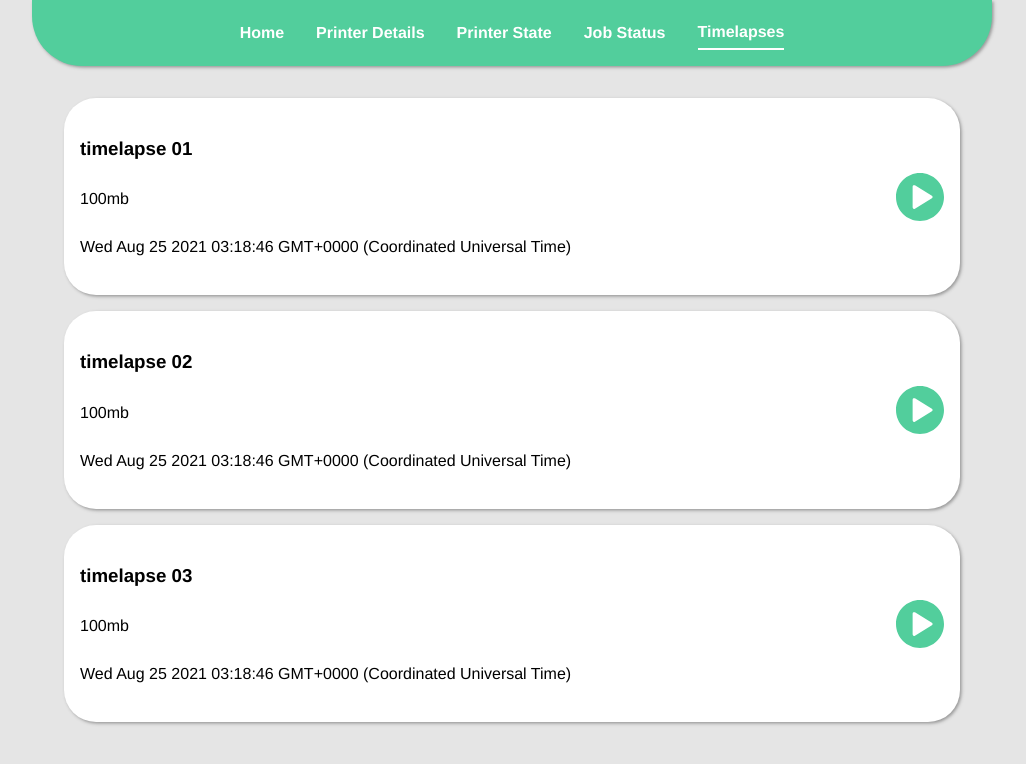
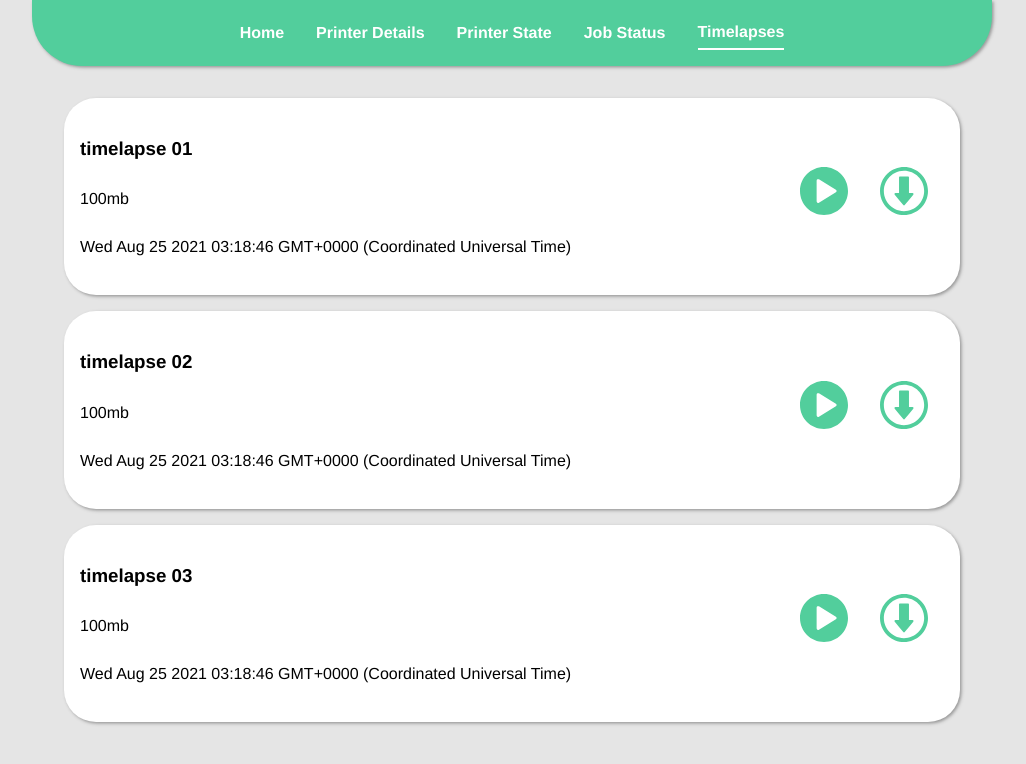
Before and after one commit to Grrom/printer-monitor, a Vue app: page /timelapses in a window 1280 px wide. Shown: the top 764 px of the page, without its empty margins (128-1154 px from the left). Built offline with nearby package versions, Linux system fonts and the light colour scheme.

Commit message:
add download button

```diff
--- a/src/views/timelapses.vue
+++ b/src/views/timelapses.vue
@@ -19,6 +19,7 @@
           <p>{{ timelapse.size }}</p>
           <p>{{ timelapse.date }}</p>
         </div>
+        <div class="icon-button-container">
           <img
             :src="
               timelapse.playing
@@ -26,9 +27,17 @@
                 : require('@/assets/play.svg')
             "
             alt="play"
-          class="play-button"
+            class="icon-button"
             @click="setPlaying(index)"
           />
+          <a :href="timelapse.url" download target="_blank">
+            <img
+              src="@/assets/download.svg"
+              alt="download"
+              class="icon-button"
+            />
+          </a>
+        </div>
       </div>
       <video
         v-show="timelapse.playing"
@@ -112,14 +121,18 @@ export default defineComponent({
 
       @extend .default-padding;
 
-      .play-button {
+      .icon-button-container {
         align-self: center;
+
+        .icon-button {
           color: $primary;
           width: 3em;
           height: 3em;
 
+          @extend .default-margin;
           @extend .hover-grow;
           @extend .hover-pointer;
+        }
       }
     }
 
```
Also changed, not shown: src/assets/download.svg (added). Lines whose indentation alone changed are shown as unchanged.
